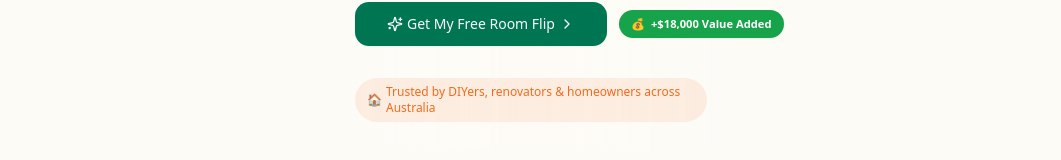
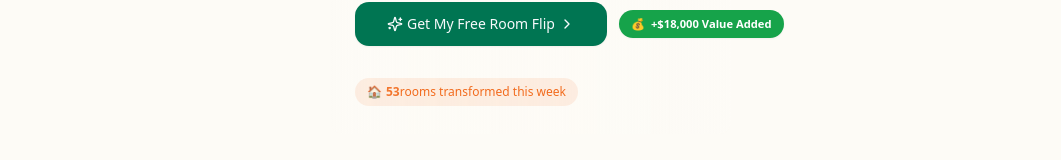
Before and after one commit to JillySOL/budget-room-genie, a React (Vite) app: page / in a window 1280 px wide. Shown: the part 330-490 px from the top of the page, without its empty margins (109-1170 px from the left). Built offline with nearby package versions, Linux system fonts and the light colour scheme.

Commit message:
Fix: Update UI elements
Update the text and progress bar in the UI as requested.

```diff
--- a/src/pages/Index.tsx
+++ b/src/pages/Index.tsx
@@ -118,7 +118,8 @@ const Index = () => {
 
           <div className="pt-2 pb-1">
             <span className="bg-budget-accent/10 text-budget-accent px-3 py-1.5 rounded-full text-xs font-medium inline-flex items-center">
-              <span className="mr-1">🏠</span> Trusted by DIYers, renovators & homeowners across Australia
+              <span className="mr-1">🏠</span> {/* Changed text here */}
+              <span className="font-bold animate-pulse">53</span> rooms transformed this week
             </span>
           </div>
         </div>
@@ -178,7 +179,7 @@ const Index = () => {
 
           <TabsContent value="rooms" className="mt-4">
             <div className="space-y-6">
-              {/* Recently active project */}
+              {/* Recently active project - Updated the Badge format */}
               <Link to="/project/bathroom-refresh" className="block">
                 <div className="bg-white rounded-xl p-4 shadow-sm border border-gray-100 hover:shadow-md transition-shadow">
                   <div className="flex items-center gap-5">
```
